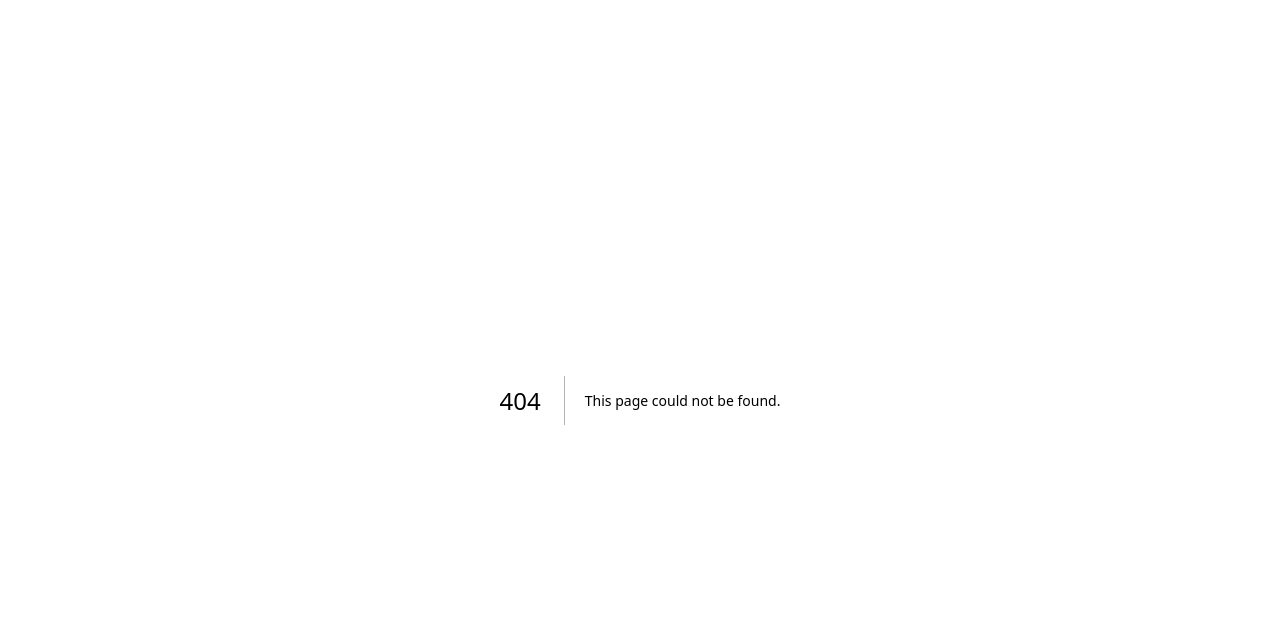
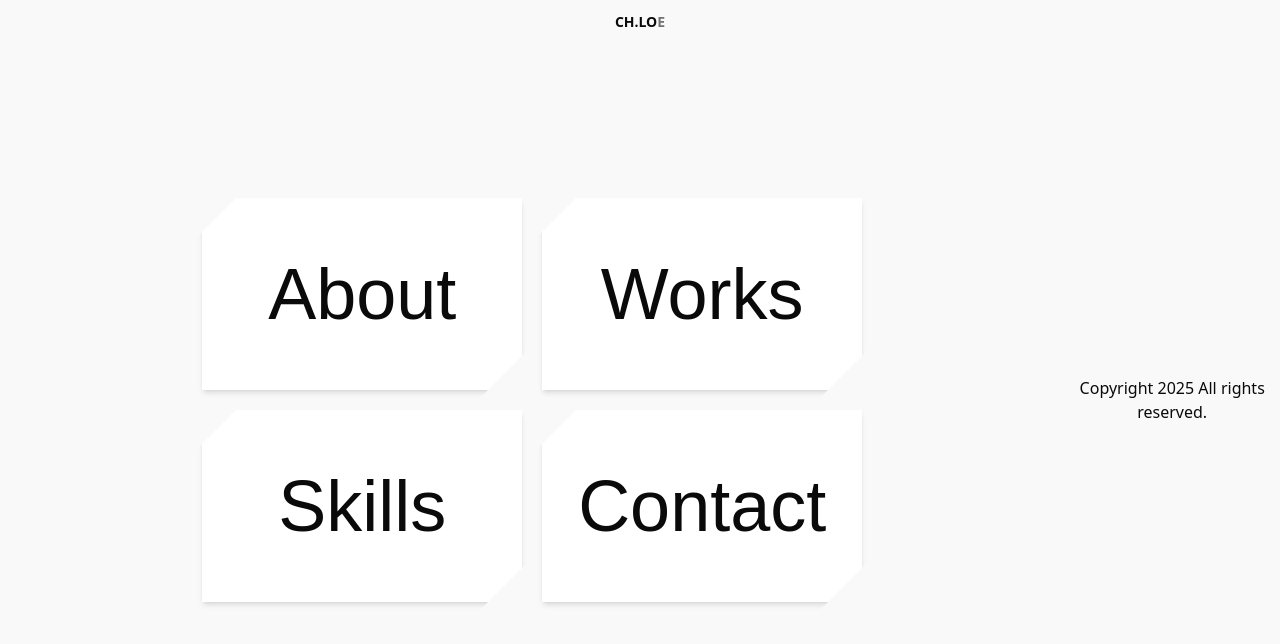
Before and after one commit to hello-chloe-seoyeong/next-portfolio, a Next.js app: page /portfolio in a window 1280 px wide. Before the commit this address had no page. Shown: the top 644 px of the page. Built offline with nearby package versions, Linux system fonts and the light colour scheme; a web font is replaced by a local one.

Commit message:
Home, Portfolio

```diff
--- a/package.json
+++ b/package.json
@@ -12,6 +12,8 @@
     "@hookform/resolvers": "^5.1.1",
     "@radix-ui/react-label": "^2.1.7",
     "@radix-ui/react-slot": "^1.2.3",
+    "@radix-ui/react-toggle": "^1.1.9",
+    "@radix-ui/react-toggle-group": "^1.1.10",
     "class-variance-authority": "^0.7.1",
     "clsx": "^2.1.1",
     "lucide-react": "^0.513.0",
--- a/src/app/globals.css
+++ b/src/app/globals.css
@@ -64,7 +64,19 @@
       transform: rotate(-5deg) scale(0.9);
     }
   }
-}
+  --animate-marquee: marquee var(--duration) infinite linear;
+  --animate-marquee-vertical: marquee-vertical var(--duration) linear infinite
+;
+  @keyframes marquee {
+  from {
+    transform: translateX(0);}
+  to {
+    transform: translateX(calc(-100% - var(--gap)));}}
+  @keyframes marquee-vertical {
+  from {
+    transform: translateY(0);}
+  to {
+    transform: translateY(calc(-100% - var(--gap)));}}}
 
 :root {
   --radius: 0.625rem;
--- a/src/app/layout.tsx
+++ b/src/app/layout.tsx
@@ -1,9 +1,19 @@
 import type { Metadata } from "next";
 import "./globals.css";
-import { bodoniModa, italian, notoSerifDisplay } from "@/lib/fonts";
+import {
+  bodoniModa,
+  italian,
+  lexend,
+  montserrat,
+  notoSerifDisplay,
+  redHatDisplay,
+} from "@/lib/fonts";
 
 export const metadata: Metadata = {
-  title: "Create Next App",
+  title: {
+    template: "%s | CH.LOE",
+    default: "CH.LOE",
+  },
   description: "Generated by create next app",
 };
 
@@ -15,7 +25,7 @@ export default function RootLayout({
   return (
     <html lang="en" className="summer">
       <body
-        className={`${notoSerifDisplay.variable} ${bodoniModa.variable} ${italian.variable} antialiased bg-[#f9f9f9]`}
+        className={`${notoSerifDisplay.variable} ${bodoniModa.variable} ${italian.variable} ${lexend.variable} ${redHatDisplay.variable} ${montserrat.variable} antialiased bg-[#f9f9f9]`}
       >
         <div className="w-full h-screen">{children}</div>
       </body>
--- a/src/app/page.tsx
+++ b/src/app/page.tsx
@@ -1,13 +1,16 @@
-import Header from "@/components/layout/Header";
-import MainContainer from "@/components/main/MainContainer";
+import Envelope from "@/components/envelope/Envelope";
+import { Metadata } from "next";
 
-const Homepage = () => {
+export const metadata: Metadata = {
+  title: "Open it",
+};
+
+const Home = () => {
   return (
-    <>
-      <Header />
-      <MainContainer />
-    </>
+    <div className="w-full h-full flex items-center justify-center">
+      <Envelope />
+    </div>
   );
 };
 
-export default Homepage;
+export default Home;
--- /dev/null
+++ b/src/app/portfolio/layout.tsx
@@ -0,0 +1,11 @@
+export default function GateLayout({
+  children,
+}: {
+  children: React.ReactNode;
+}) {
+  return (
+    <main className="h-full w-full flex items-center justify-center">
+      {children}
+    </main>
+  );
+}
--- /dev/null
+++ b/src/app/portfolio/page.tsx
@@ -0,0 +1,20 @@
+import Header from "@/components/layout/Header";
+import MainContainer from "@/components/main/MainContainer";
+import Footer from "@/components/layout/Footer";
+import { Metadata } from "next";
+
+export const metadata: Metadata = {
+  title: "Portfolio",
+};
+
+const Portfolio = () => {
+  return (
+    <>
+      <Header />
+      <MainContainer />
+      <Footer />
+    </>
+  );
+};
+
+export default Portfolio;
```
Also changed, not shown: 1 other file (tests, documents, lock files or other folders).
